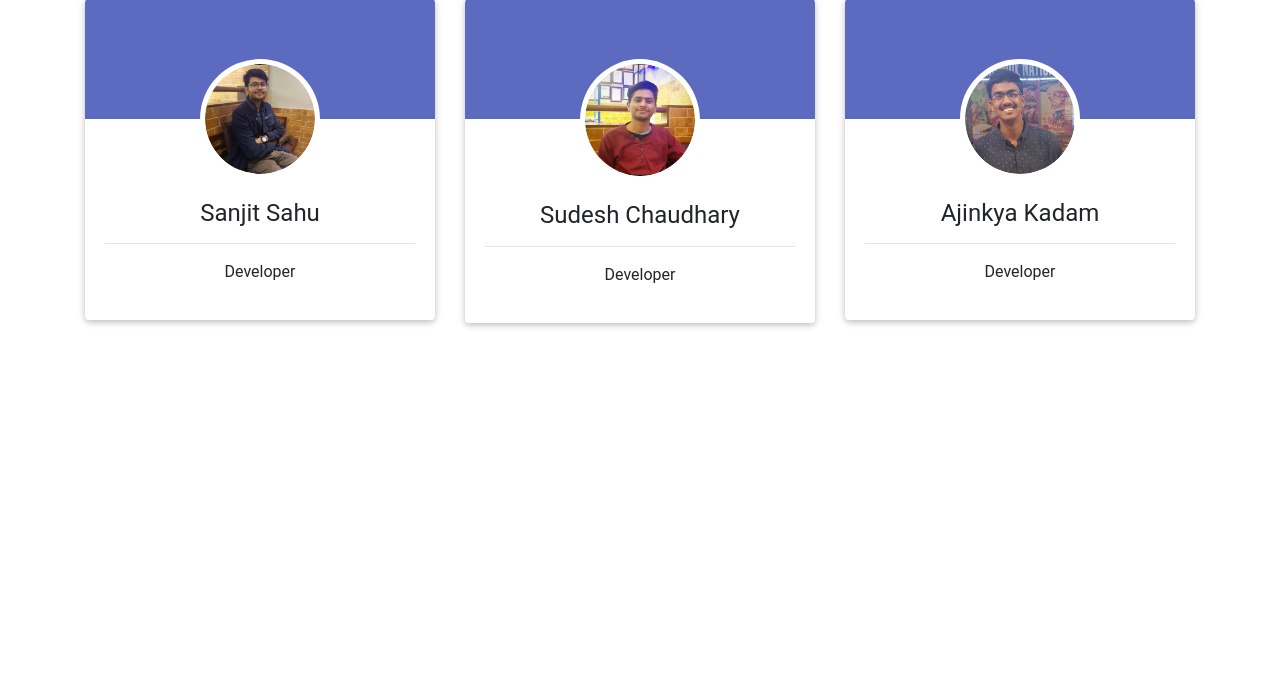
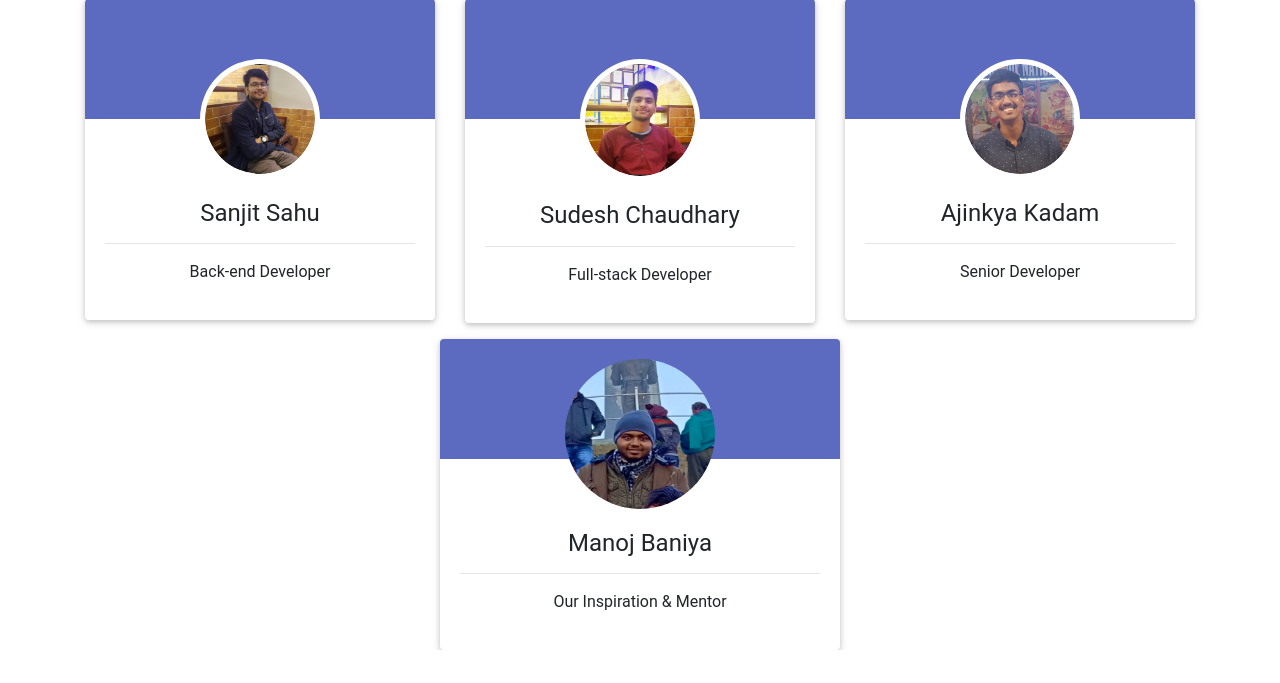
Before and after one commit to Ajink7/Codeforces_Crawler, a Django app: template templates/team.html in a window 1280 px wide. Shown: the part 220-903 px from the top of the page. After the commit the page ends 870 px from the top, so only its background shows below. Run offline with Django 3.2, Linux system fonts and the light colour scheme; the template is opened without the code that fills it, so the values that code supplies are empty; some libraries are stand-ins or nearby versions; some web fonts are replaced.

Commit message:
minor changes

```diff
--- a/templates/team.html
+++ b/templates/team.html
@@ -34,7 +34,7 @@
 
 <div class="container">
   <div class="row">
-    <div class="col-4">
+    <div class="col-12 col-md-4 mb-3">
       <div class="card testimonial-card">
 
         <!-- Background color -->
@@ -43,7 +43,7 @@
         <!-- Avatar -->
         <div class="avatar mx-auto white">
           <img src="/static/WhatsApp Image 2020-07-14 at 23.27.48.jpeg" class="rounded-circle"
-            alt="woman avatar">
+            alt="Sanjit">
         </div>
 
         <!-- Content -->
@@ -52,14 +52,14 @@
           <h4 class="card-title">Sanjit Sahu</h4>
           <hr>
           <!-- Quotation -->
-          <p><i class=""></i>Developer
+          <p>Back-end Developer
           </p>
         </div>
 
       </div>
 
     </div>
-    <div class="col-4">
+    <div class="col-12 col-md-4 mb-3">
       <div class="card testimonial-card">
 
         <!-- Background color -->
@@ -68,7 +68,7 @@
         <!-- Avatar -->
         <div class="avatar mx-auto white">
           <img src="/static/WhatsApp Image 2020-07-14 at 23.27.56.jpeg" class="rounded-circle"
-            alt="woman avatar">
+            alt="Sudesh">
         </div>
 
         <!-- Content -->
@@ -77,14 +77,14 @@
           <h4 class="card-title">Sudesh Chaudhary</h4>
           <hr>
           <!-- Quotation -->
-          <p><i class=""></i> Developer
+          <p><i class=""></i> Full-stack Developer
           </p>
         </div>
 
       </div>
 
     </div>
-    <div class="col-4">
+    <div class="col-12 col-md-4 mb-3">
       <div class="card testimonial-card">
 
         <!-- Background color -->
@@ -93,7 +93,7 @@
         <!-- Avatar -->
         <div class="avatar mx-auto white">
           <img src="/static/WhatsApp Image 2020-07-15 at 01.53.33.jpeg" class="rounded-circle"
-            alt="woman avatar">
+            alt="Ajinkya">
         </div>
 
         <!-- Content -->
@@ -102,39 +102,42 @@
           <h4 class="card-title">Ajinkya Kadam</h4>
           <hr>
           <!-- Quotation -->
-          <p><i class=""></i> Developer
+          <p><i class=""></i> Senior Developer
           </p>
         </div>
-
       </div>
 
     </div>
   </div>
+  <div class="row">
+      <div class="m-auto">
+        <div class="card testimonial-card" style="min-width: 400px !important;">
+
+          <!-- Background color -->
+          <div class="card-up indigo lighten-1"></div>
+
+          <!-- Avatar -->
+          <div class=" mx-auto white">
+            <img src="/static/baniya.jpeg" width="150px" height="150px" class="rounded-circle"
+              alt="Sanjit" style="margin-top:-100px;">
+          </div>
+
+          <!-- Content -->
+          <div class="card-body">
+            <!-- Name -->
+            <h4 class="card-title">Manoj Baniya</h4>
+            <hr>
+            <!-- Quotation -->
+            <p>Our Inspiration & Mentor
+            </p>
+          </div>
+
+        </div>
+      </div>
+  </div>
 
 </div>
 <!-- Card -->
-
-
-<br>
-<br>
-<br>
-
-<br>
-<br>
-<br>
-<br>
-
-<br>
-<br>
-<br>
-
-<br>
-<br>
-<br>
-<br>
-
-<br>
-
 
 
 
```
Also changed, not shown: static/baniya.jpeg (added).
